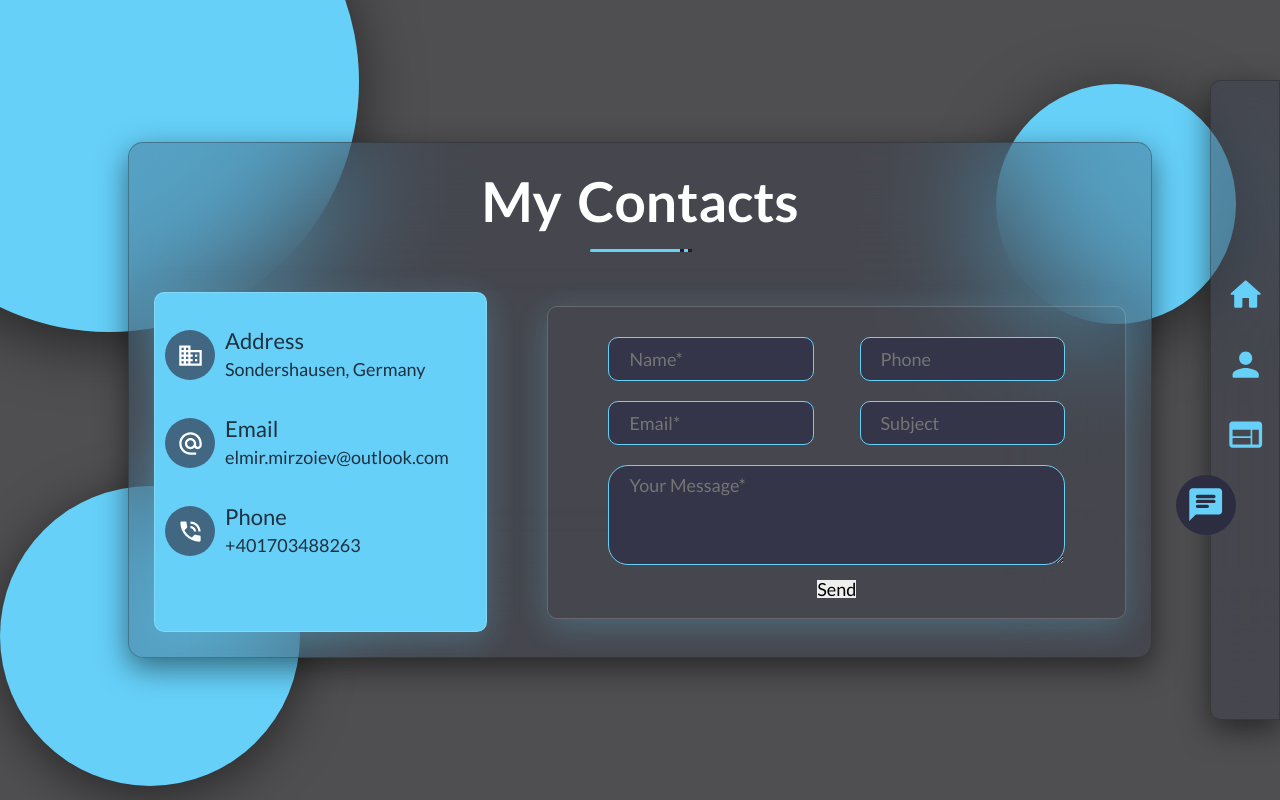
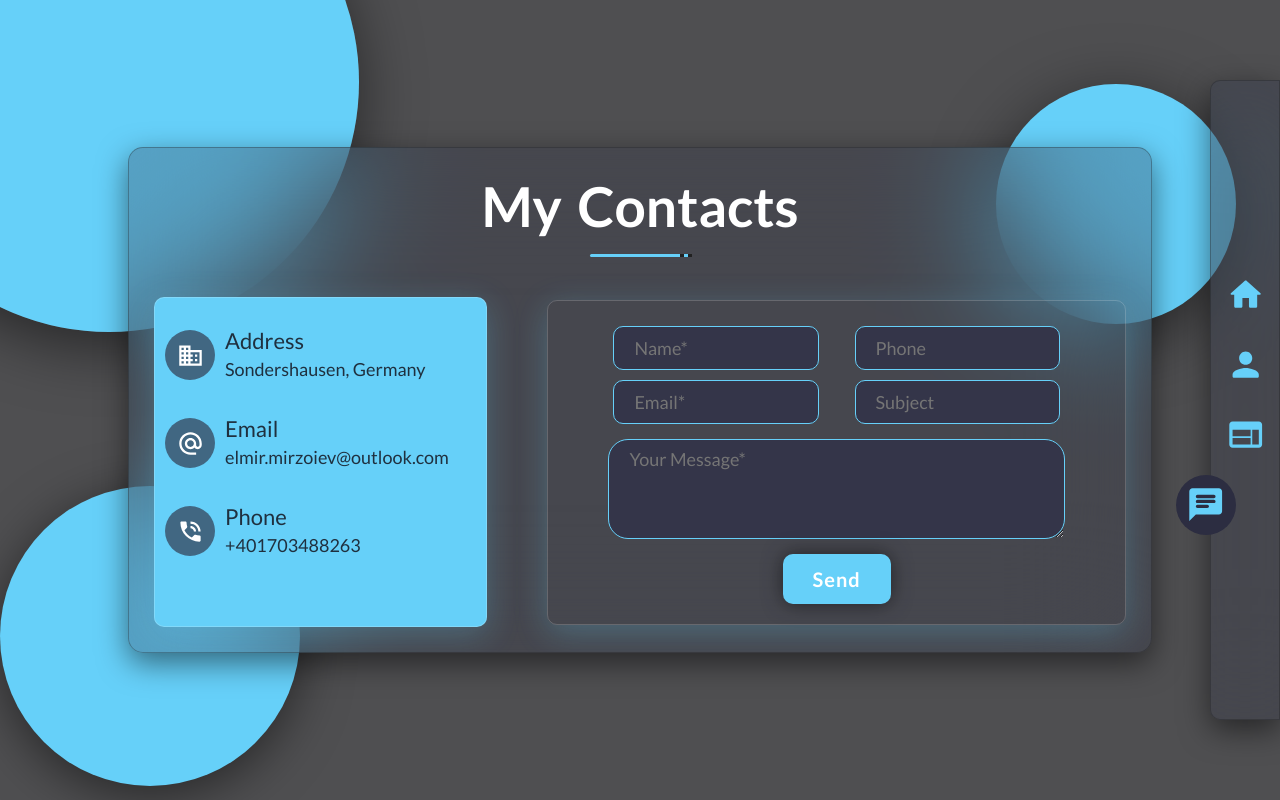
Before and after one commit to ElmirMirzoiev/portfolio_app, a React (Vite) app: page /#/contacts in a window 1280 px wide. Built offline with nearby package versions, Linux system fonts and the light colour scheme.

Commit message:
Final Commit

```diff
--- a/src/api/API.ts
+++ b/src/api/API.ts
@@ -1,21 +1,21 @@
-import axios from "axios";
+// import axios from "axios";
 
-const instance = axios.create({
-  baseURL:
-    "https://portfolioappts-default-rtdb.europe-west1.firebasedatabase.app/",
-});
+// const instance = axios.create({
+//   baseURL:
+//     "https://portfolioappts-default-rtdb.europe-west1.firebasedatabase.app/",
+// });
 
-export const formAPI = {
-  sendMessage(data: DataType) {
-    return instance.post("send", data);
-    // return console.log("send", data);
-  },
-};
+// export const formAPI = {
+//   sendMessage(data: DataType) {
+//     return instance.post("send", data);
+//     return console.log("send", data);
+//   },
+// };
 
-export type DataType = {
-  name: string;
-  phone: string;
-  email: string;
-  subject: string;
-  textMessage?: string;
-};
+// export type DataType = {
+//   name: string;
+//   phone: string;
+//   email: string;
+//   subject: string;
+//   textMessage?: string;
+// };
--- a/src/pages/contactsPage/Contacts.module.scss
+++ b/src/pages/contactsPage/Contacts.module.scss
@@ -1,6 +1,5 @@
 @import "src/common/styles/variables";
 @import "src/common/styles/Templates.module";
-
 
 .formsContent {
   @extend %tplContent;
@@ -9,6 +8,7 @@
   .formsBlock {
     height: 100%;
     width: 100%;
+    margin: 0;
     display: flex;
     justify-content: center;
     align-items: center;
@@ -17,7 +17,7 @@
       min-width: 300px;
       @extend %tplBackgroundCard;
       background: linear-gradient(270deg, $blue, $purpleLight);
-      height: 340px;
+      height: 330px;
       color: white;
       display: flex;
       flex-direction: column;
@@ -35,11 +35,8 @@
     align-items: center;
     padding: 20px 60px;
     color: white;
-
-
   }
 }
-
 
 @media (min-width: 340px) and (max-width: 985px) {
   .formsContent {
--- a/src/pages/contactsPage/addMessageForm/AddMessageForm.module.scss
+++ b/src/pages/contactsPage/addMessageForm/AddMessageForm.module.scss
@@ -13,7 +13,7 @@
 
   .input {
     width: 90%;
-    margin: 10px 0;
+    margin: 5px;
     background-color: #343549;
     max-width: 45%;
     vertical-align: middle;
@@ -55,10 +55,7 @@
       text-align: center;
     }
   }
-
-
 }
-
 
 @media (min-width: 340px) and (max-width: 985px) {
   .forms {
--- a/src/pages/contactsPage/addMessageForm/AddMessageForm.tsx
+++ b/src/pages/contactsPage/addMessageForm/AddMessageForm.tsx
@@ -1,27 +1,21 @@
 import { FC } from "react";
 import s from "./AddMessageForm.module.scss";
-import { DataType, formAPI } from "../../../api/API";
-import { useFormik } from "formik";
-// import { Button } from "../../../common/button/Button";
+import { useFormik, FormikErrors } from "formik";
+import { Button } from "../../../common/button/Button";
 
-type FormikErrorType = {
+interface FormikErrorsType {
   name: string;
   email: string;
   textMessage: string;
-};
+}
 
 type AddMessageFormPropsType = {
   changeFormView: (value: boolean) => void;
 };
+
 export const AddMessageForm: FC<AddMessageFormPropsType> = ({
   changeFormView,
 }) => {
-  async function send(data: DataType) {
-    await formAPI.sendMessage(data).then(() => {
-      changeFormView(true);
-    });
-  }
-
   const formik = useFormik({
     initialValues: {
       name: "",
@@ -32,7 +26,7 @@ export const AddMessageForm: FC<AddMessageFormPropsType> = ({
     },
 
     validate: (values) => {
-      const errors: FormikErrorType = { name: "", email: "", textMessage: "" };
+      const errors: FormikErrors<FormikErrorsType> = {};
       if (!values.name) {
         errors.name = "Name Is Required";
       }
@@ -46,9 +40,9 @@ export const AddMessageForm: FC<AddMessageFormPropsType> = ({
     },
 
     onSubmit: (values) => {
-      // send(values);
+      changeFormView(true);
       console.log(values);
-      // formik.resetForm();
+      formik.resetForm();
     },
   });
 
@@ -64,7 +58,6 @@ export const AddMessageForm: FC<AddMessageFormPropsType> = ({
         className={s.input}
         placeholder={"Name*"}
       />
-
       {formik.touched.name && formik.errors.name && (
         <div style={{ color: "red" }}>{formik.errors.name}</div>
       )}
@@ -79,6 +72,7 @@ export const AddMessageForm: FC<AddMessageFormPropsType> = ({
         className={s.input}
         placeholder={"Phone"}
       />
+
       <input
         id="email"
         name="email"
@@ -92,6 +86,7 @@ export const AddMessageForm: FC<AddMessageFormPropsType> = ({
       {formik.touched.email && formik.errors.email && (
         <div style={{ color: "red" }}>{formik.errors.email}</div>
       )}
+
       <input
         id="subject"
         name="subject"
@@ -112,11 +107,11 @@ export const AddMessageForm: FC<AddMessageFormPropsType> = ({
         placeholder={"Your Message*"}
       />
       {formik.touched.textMessage && formik.errors.textMessage && (
-        <div>{formik.errors.textMessage}</div>
+        <div style={{ color: "red" }}>{formik.errors.textMessage}</div>
       )}
+
       <div className={s.submitBtn}>
-        {/* <Button type="submit" name={"Send"} /> */}
-        <button type="submit">Send</button>
+        <Button type="submit" name={"Send"} callback={() => {}} />
       </div>
     </form>
   );
```
Also changed, not shown: src/api/firebase.ts (+10 -10 lines).
